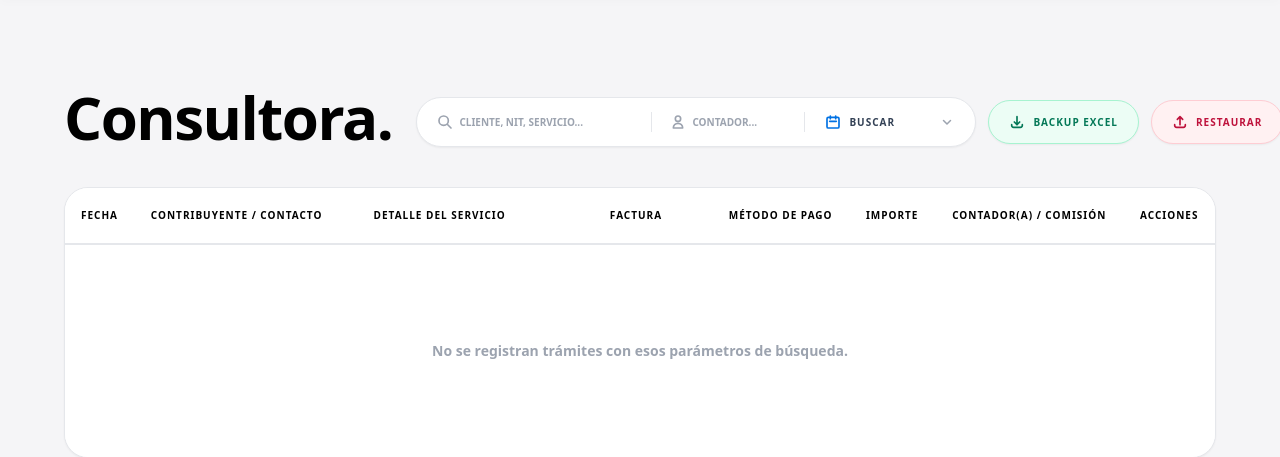
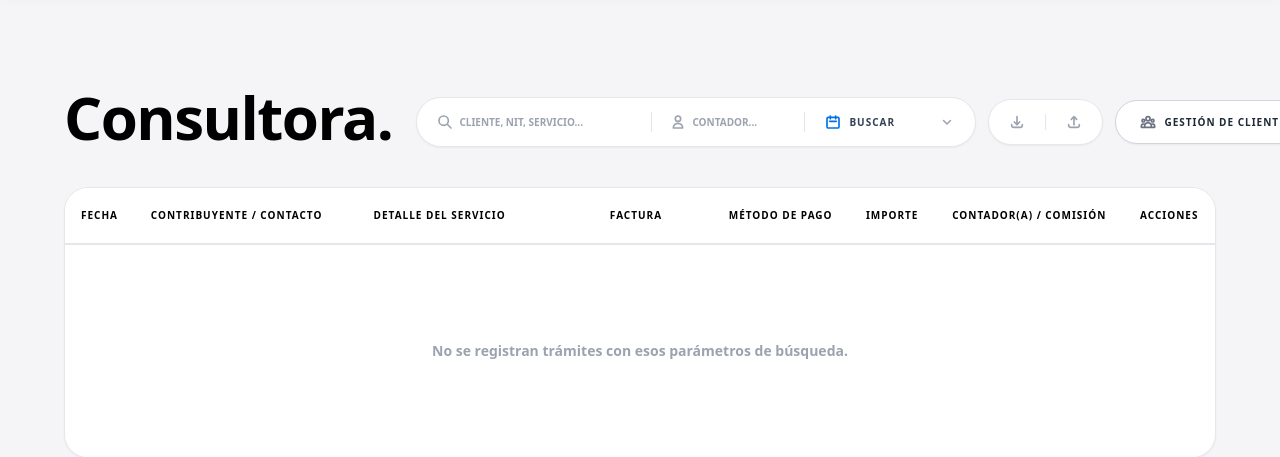
Before and after one commit to joseignaciolimasubieta/sistema-lima-django, a Django app: page /consultora/ in a window 1280 px wide; the page is wider, and only the part inside the window is pictured. Shown: the part 57-514 px from the top of that part. Run offline with Django 4.2, Linux system fonts and the light colour scheme; the visitor is signed in with stand-in values (Sample User, id 1); data that the repository does not hold is empty; some libraries are stand-ins or nearby versions.

Commit message:
Ajuste de actualización

```diff
--- a/academico/templates/consultora.html
+++ b/academico/templates/consultora.html
@@ -115,22 +115,26 @@
                     {% endif %}
                 </form>
 
-                <!-- Botón: Exportar Backup -->
-                <a href="{% url 'exportar_excel_consultora' %}" class="h-11 px-5 inline-flex items-center justify-center gap-2 rounded-full bg-emerald-50 hover:bg-emerald-100 text-emerald-700 border border-emerald-200 text-[10px] font-black tracking-widest uppercase transition-all shadow-sm w-full sm:w-auto shrink-0">
-                    <svg class="w-4 h-4" fill="none" stroke="currentColor" viewBox="0 0 24 24"><path stroke-linecap="round" stroke-linejoin="round" stroke-width="2.5" d="M4 16v1a3 3 0 003 3h10a3 3 0 003-3v-1m-4-4l-4 4m0 0l-4-4m4 4V4"></path></svg>
-                    Backup Excel
-                </a>
+                <!-- ============================================== -->
+                <!-- GRUPO: CONTROLES DE BASE DE DATOS (NUEVO DISEÑO) -->
+                <!-- ============================================== -->
+                <div class="flex items-center p-1 bg-white border border-gray-200 rounded-full shadow-sm shrink-0">
+                    <a href="{% url 'exportar_excel_consultora' %}" class="h-9 px-4 inline-flex items-center justify-center gap-2 rounded-full text-gray-400 hover:text-emerald-600 hover:bg-emerald-50 text-[10px] font-black tracking-widest uppercase transition-all" title="Descargar Backup Excel">
+                        <svg class="w-4 h-4" fill="none" stroke="currentColor" viewBox="0 0 24 24"><path stroke-linecap="round" stroke-linejoin="round" stroke-width="2.5" d="M4 16v1a3 3 0 003 3h10a3 3 0 003-3v-1m-4-4l-4 4m0 0l-4-4m4 4V4"></path></svg>
+                        <span class="hidden 2xl:block">Backup</span>
+                    </a>
 
-                <!-- Botón: Importar / Restaurar -->
-                <button type="button" onclick="document.getElementById('fileBackup').click()" class="h-11 px-5 inline-flex items-center justify-center gap-2 rounded-full bg-rose-50 hover:bg-rose-100 text-rose-700 border border-rose-200 text-[10px] font-black tracking-widest uppercase transition-all shadow-sm w-full sm:w-auto shrink-0">
-                    <svg class="w-4 h-4" fill="none" stroke="currentColor" viewBox="0 0 24 24"><path stroke-linecap="round" stroke-linejoin="round" stroke-width="2.5" d="M4 16v1a3 3 0 003 3h10a3 3 0 003-3v-1m-4-8l-4-4m0 0L8 8m4-4v12"></path></svg>
-                    Restaurar
-                </button>
+                    <div class="w-px h-4 bg-gray-200 mx-1"></div>
+
+                    <button type="button" onclick="document.getElementById('fileBackup').click()" class="h-9 px-4 inline-flex items-center justify-center gap-2 rounded-full text-gray-400 hover:text-rose-600 hover:bg-rose-50 text-[10px] font-black tracking-widest uppercase transition-all" title="Restaurar Base de Datos">
+                        <svg class="w-4 h-4" fill="none" stroke="currentColor" viewBox="0 0 24 24"><path stroke-linecap="round" stroke-linejoin="round" stroke-width="2.5" d="M4 16v1a3 3 0 003 3h10a3 3 0 003-3v-1m-4-8l-4-4m0 0L8 8m4-4v12"></path></svg>
+                        <span class="hidden 2xl:block">Restaurar</span>
+                    </button>
+                </div>
 
                 <!-- Formulario Oculto de Subida -->
                 <form id="formRestaurar" action="{% url 'importar_excel_consultora' %}" method="POST" enctype="multipart/form-data" class="hidden">
                     {% csrf_token %}
-                    <!-- Agregamos un confirm de JavaScript por seguridad para evitar que lo toquen por error -->
                     <input type="file" id="fileBackup" name="excel_backup" accept=".xlsx" onchange="if(confirm('🚨 ALERTA: ¿Estás seguro de que deseas inyectar este archivo a la base de datos? Esto restaurará o sobrescribirá la información actual.')) document.getElementById('formRestaurar').submit(); else this.value='';" />
                 </form>
 
```
